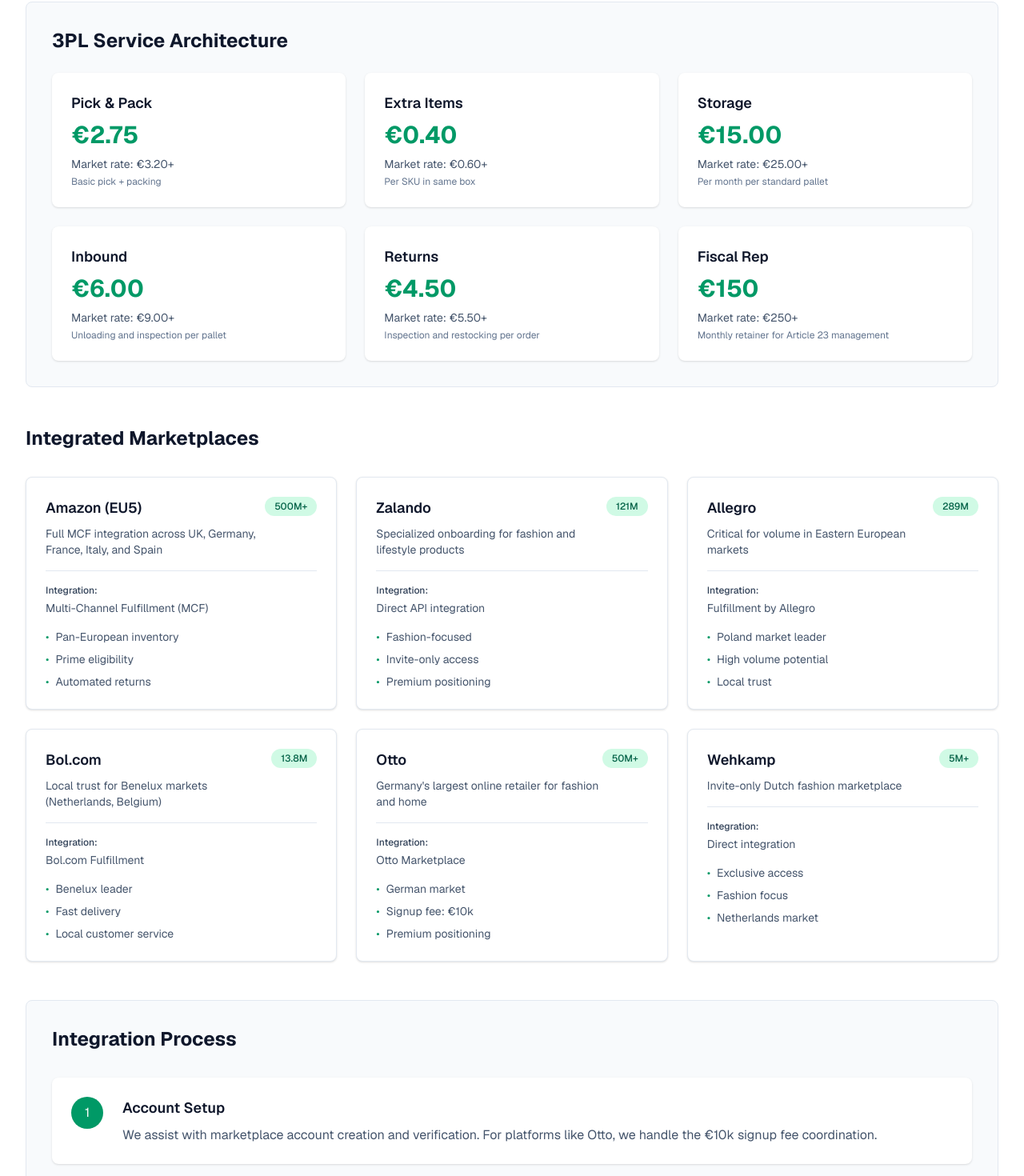
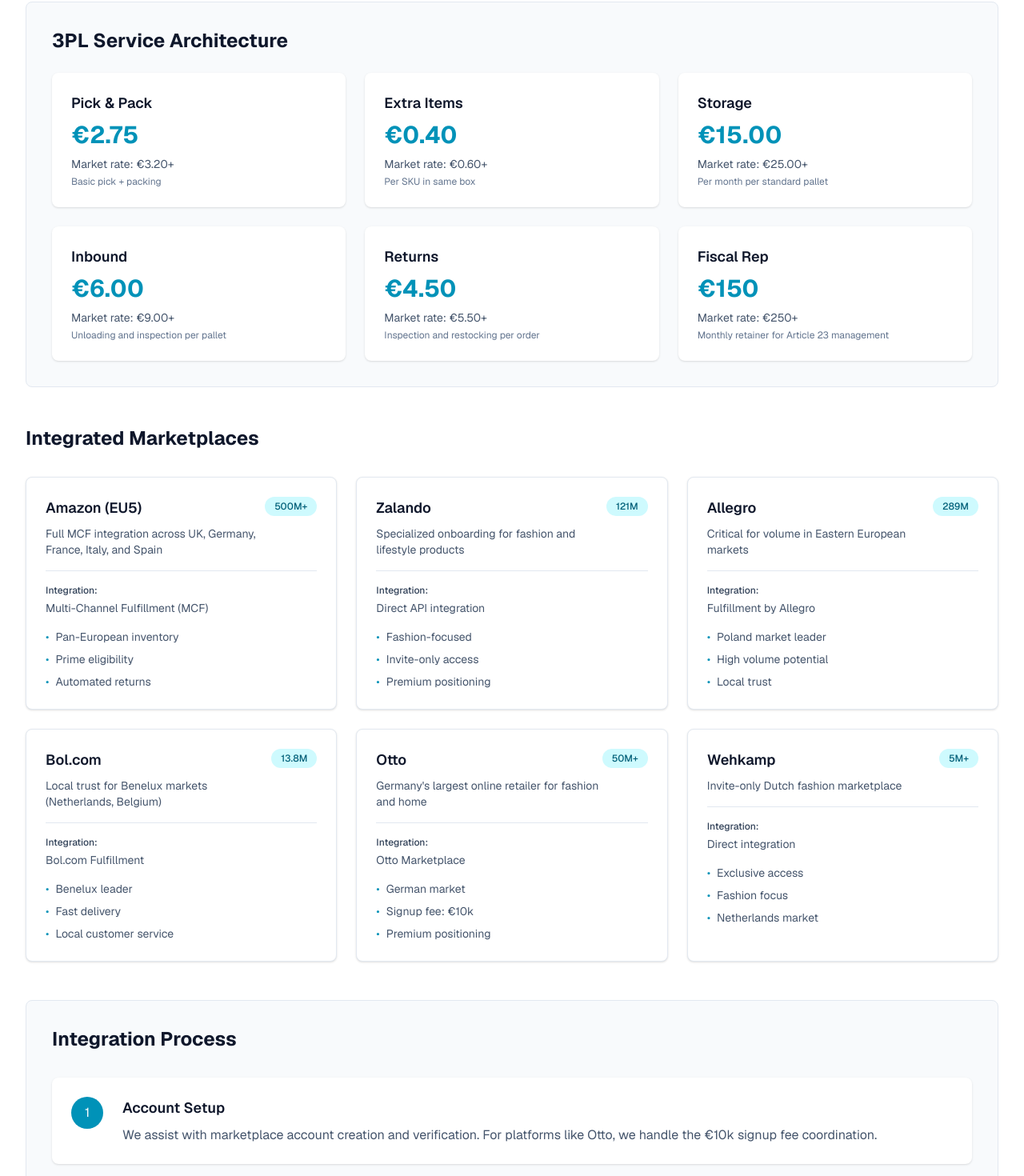
Before and after one commit to BitterMelonTech/eufta, a Next.js app: page /marketplace-enablement in a window 1280 px wide. Shown: the part 430-1900 px from the top of the page at 80% size. Built offline with nearby package versions, Linux system fonts and the light colour scheme.

Commit message:
Verify pricing against business plan and fix emerald colors in marketplace page

```diff
--- a/app/marketplace-enablement/page.tsx
+++ b/app/marketplace-enablement/page.tsx
@@ -101,7 +101,7 @@
                 <h3 className="text-lg font-semibold text-slate-900">
                   Pick & Pack
                 </h3>
-                <p className="mt-2 text-3xl font-bold text-emerald-600">
+                <p className="mt-2 text-3xl font-bold text-cyan-600">
                   €2.75
                 </p>
                 <p className="mt-2 text-sm text-slate-600">
@@ -115,7 +115,7 @@
                 <h3 className="text-lg font-semibold text-slate-900">
                   Extra Items
                 </h3>
-                <p className="mt-2 text-3xl font-bold text-emerald-600">
+                <p className="mt-2 text-3xl font-bold text-cyan-600">
                   €0.40
                 </p>
                 <p className="mt-2 text-sm text-slate-600">
@@ -129,7 +129,7 @@
                 <h3 className="text-lg font-semibold text-slate-900">
                   Storage
                 </h3>
-                <p className="mt-2 text-3xl font-bold text-emerald-600">
+                <p className="mt-2 text-3xl font-bold text-cyan-600">
                   €15.00
                 </p>
                 <p className="mt-2 text-sm text-slate-600">
@@ -143,7 +143,7 @@
                 <h3 className="text-lg font-semibold text-slate-900">
                   Inbound
                 </h3>
-                <p className="mt-2 text-3xl font-bold text-emerald-600">
+                <p className="mt-2 text-3xl font-bold text-cyan-600">
                   €6.00
                 </p>
                 <p className="mt-2 text-sm text-slate-600">
@@ -157,7 +157,7 @@
                 <h3 className="text-lg font-semibold text-slate-900">
                   Returns
                 </h3>
-                <p className="mt-2 text-3xl font-bold text-emerald-600">
+                <p className="mt-2 text-3xl font-bold text-cyan-600">
                   €4.50
                 </p>
                 <p className="mt-2 text-sm text-slate-600">
@@ -171,7 +171,7 @@
                 <h3 className="text-lg font-semibold text-slate-900">
                   Fiscal Rep
                 </h3>
-                <p className="mt-2 text-3xl font-bold text-emerald-600">
+                <p className="mt-2 text-3xl font-bold text-cyan-600">
                   €150
                 </p>
                 <p className="mt-2 text-sm text-slate-600">
@@ -204,7 +204,7 @@
                         {marketplace.description}
                       </p>
                     </div>
-                    <span className="rounded-full bg-emerald-100 px-3 py-1 text-xs font-medium text-emerald-800">
+                    <span className="rounded-full bg-cyan-100 px-3 py-1 text-xs font-medium text-cyan-800">
                       {marketplace.visitors}
                     </span>
                   </div>
@@ -222,7 +222,7 @@
                         key={feature}
                         className="flex items-start text-sm text-slate-600"
                       >
-                        <span className="mr-2 text-emerald-600">•</span>
+                        <span className="mr-2 text-cyan-600">•</span>
                         {feature}
                       </li>
                     ))}
@@ -268,7 +268,7 @@
                   key={item.step}
                   className="flex gap-6 rounded-lg bg-white p-6 shadow-sm"
                 >
-                  <div className="flex h-10 w-10 shrink-0 items-center justify-center rounded-full bg-emerald-600 text-white">
+                  <div className="flex h-10 w-10 shrink-0 items-center justify-center rounded-full bg-cyan-600 text-white">
                     {item.step}
                   </div>
                   <div>
@@ -283,7 +283,7 @@
           </div>
 
           {/* B2B Sales Support */}
-          <div className="mt-12 rounded-lg border border-emerald-200 bg-emerald-50 p-8">
+          <div className="mt-12 rounded-lg border border-cyan-200 bg-cyan-50 p-8">
             <h2 className="text-2xl font-bold text-slate-900">
               B2B Sales & Regional Language Support
             </h2>
```
